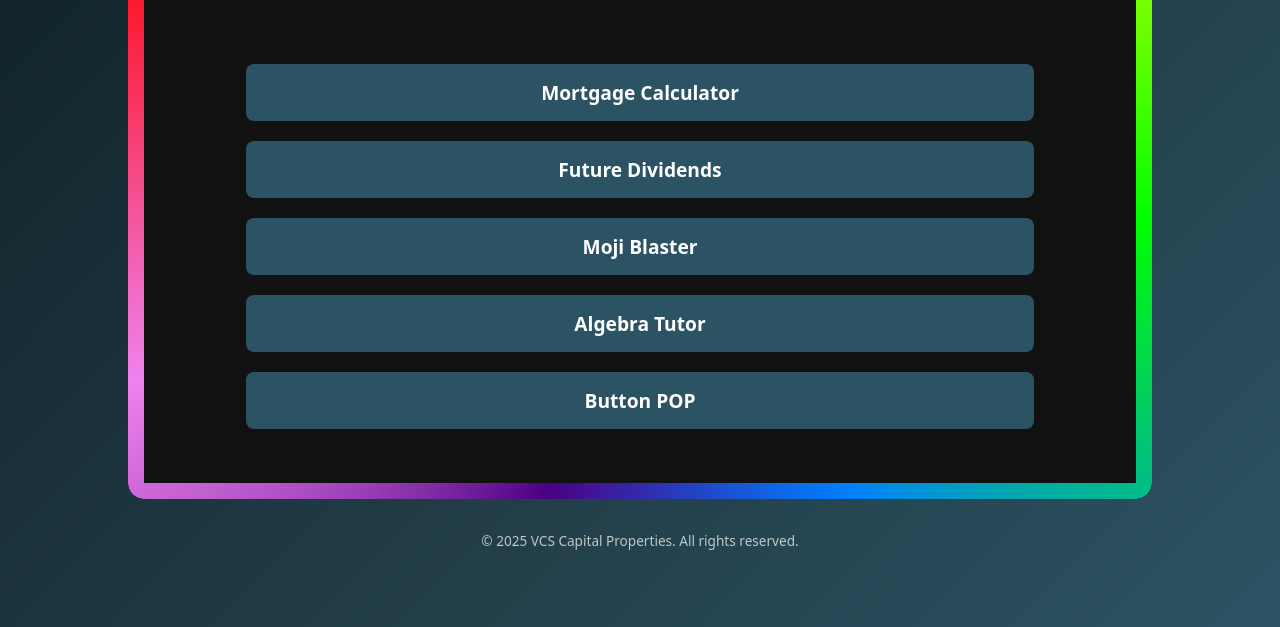
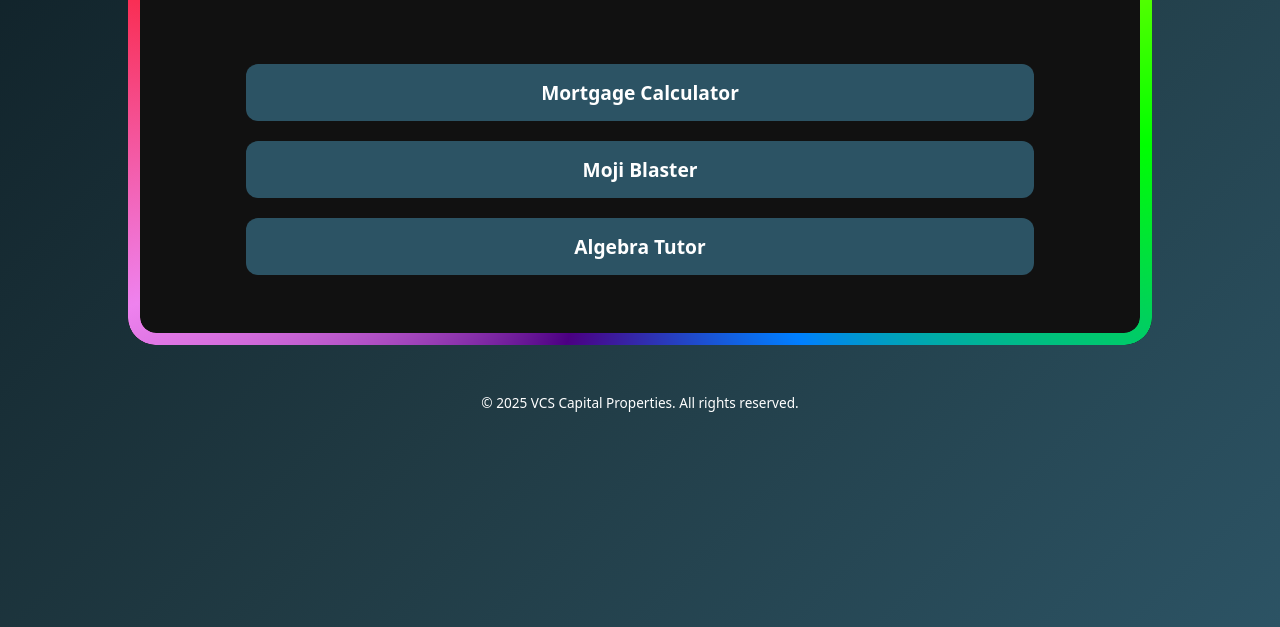
Before and after one commit to SirVee88/VCSLand-Home-Page, a plain HTML site: page index.html in a window 1280 px wide. Shown: the part 173-800 px from the top of the page. Drawn offline with Linux system fonts and the light colour scheme.

Commit message:
Fixed border-radius in index.html
Border-radius needed to be bigger, we tried 36px, to overcome the border thickness.

```diff
--- a/index.html
+++ b/index.html
@@ -3,7 +3,7 @@
 <head>
   <meta charset="UTF-8" />
   <meta name="viewport" content="width=device-width, initial-scale=1.0">
-  <title>** VCSLand **</title>
+  <title>** VCS Land **</title>
 
   <style>
     body {
@@ -37,9 +37,8 @@
     .rainbow-box {
       position: relative;
       padding: 30px 20px 70px 20px; /* top | right | bottom | left */
-      border-radius: 16px;
+      border-radius: 28px;
       z-index: 0;
-      overflow: hidden;
       width: 80vw;
       box-sizing: border-box;
       background: #111; /* solid interior so only edges glow */
@@ -51,10 +50,10 @@
       content: '';
       position: absolute;
       inset: 0;
-      padding: 16px;                 /* border thickness */
+      padding: 12px;                 /* border thickness */
       border-radius: inherit;
       /* Smooth ROYGBIV (equal 1/7 slices) with seamless wrap to red */
-      background-image: conic-gradient(
+      background: conic-gradient(
         from var(--angle),
         red 0deg,
         #ff7f00 51.43deg,            /* orange */
@@ -65,10 +64,12 @@
         violet 308.57deg,
         red 360deg
       );
+
       /* Mask out the center so only the edges show */
       -webkit-mask:
         linear-gradient(#000 0 0) content-box,
         linear-gradient(#000 0 0);
+      -webkit-mask-clip: content-box, border-box;  /* important for Safari/WebKit */
       -webkit-mask-composite: xor;
               mask-composite: exclude;
 
@@ -78,11 +79,6 @@
       animation: spin 6s linear infinite;
     }
 
-    /* Soft outer glow */
-    .rainbow-box::before {
-      filter: blur(0.7rem);
-      opacity: 0.6;
-    }
 
     @keyframes spin {
       from { --angle: 0deg; }
@@ -107,7 +103,7 @@
       background: #2c5364;
       color: white;
       padding: 15px 30px;
-      border-radius: 8px;
+      border-radius: 12px;
       font-size: 1.2rem;
       font-weight: bold;
       transition: transform 0.2s, box-shadow 0.2s;
@@ -121,10 +117,10 @@
     }
 
     footer {
-      margin: 2rem 0;
+      margin: 3rem 0;
       font-size: 0.85rem;
-      opacity: 0.7;
     }
+
   </style>
 </head>
 <body>
@@ -133,10 +129,8 @@
       <h1>VCS Land</h1>
       <div class="buttons">
         <a href="https://calculator.vcsland.com">Mortgage Calculator</a>
-        <a href="https://dividendinthefuture.vcsland.com">Future Dividends</a>
         <a href="https://moji.vcsland.com">Moji Blaster</a>
         <a href="https://algebra.vcsland.com">Algebra Tutor</a>
-        <a href="https://buttonpop.vcsland.com">Button POP</a>
       </div>
     </div>
     <footer>© 2025 VCS Capital Properties. All rights reserved.</footer>
```
